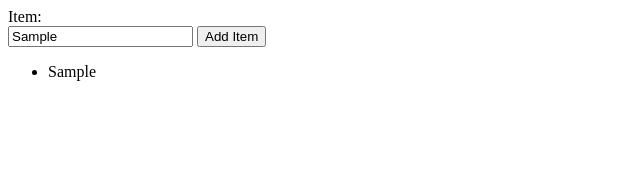
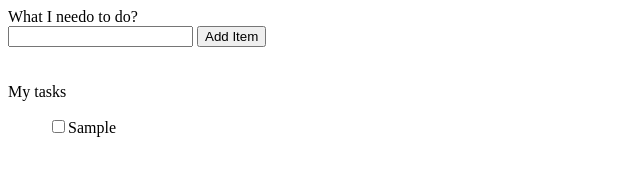
Before and after one commit to jpmirandas/myTodoList, a plain HTML site: page index.html in a window 1280 px wide. Both pictures are taken after typing "Sample" into the empty fields and a click on the button "Add Item". Shown: the whole page, without its empty margins (0-640 px from the left). Drawn offline with Linux system fonts and the light colour scheme.

Commit message:
listening the checkbox events ... BUG: the text should be replaced after checking

```diff
--- a/index.html
+++ b/index.html
@@ -8,10 +8,15 @@
         <script src="src/js/jpLib.js"></script>
         <link rel="stylesheet" type="text/css" href="src/css/jp.css">
         <div>
-	        Item: <br>
+	        What I needo to do? <br>
 	        <input type="text" name="item">
 	        <button id="bt-addItem"> Add Item</button>
-	        <ul>
+        </div>
+        <div>
+        	<br>
+        	<br>
+        	My tasks
+        	<ul>
 	        </ul>
         </div>
     </body>
--- a/src/css/jp.css
+++ b/src/css/jp.css
@@ -1 +1,5 @@
 .empty-field {border-color: red}
+
+ul, li {
+    list-style-type: none;
+}
--- a/src/js/jpLib.js
+++ b/src/js/jpLib.js
@@ -7,10 +7,22 @@ $(function(){
 			$('[name="item"]').addClass('empty-field');
 			alert('A task can\'t be empty');
 		}else{
-			$('ul').append('<li>' + text + '</li>');
+			$('ul').append('<li><input type="checkbox" name="'+text+'">'+ text +'</li>');
+
 			$('[name="item"]').removeClass('empty-field');
+			$('[name="item"]').val('');
 			console.info('Item added: ' + text);
 		}
 
 	});
+
+$(document).on('change', 'input[type="checkbox"]', function() {
+    if(this.checked) {
+      var inputName = this.getAttribute('name')
+      $('li input[name="'+inputName+'"]').replaceWith('<li><input type="checkbox" name="'+inputName+'"><del>'+ inputName +'</del></li>');
+    }
 });
+
+
+
+});
```
